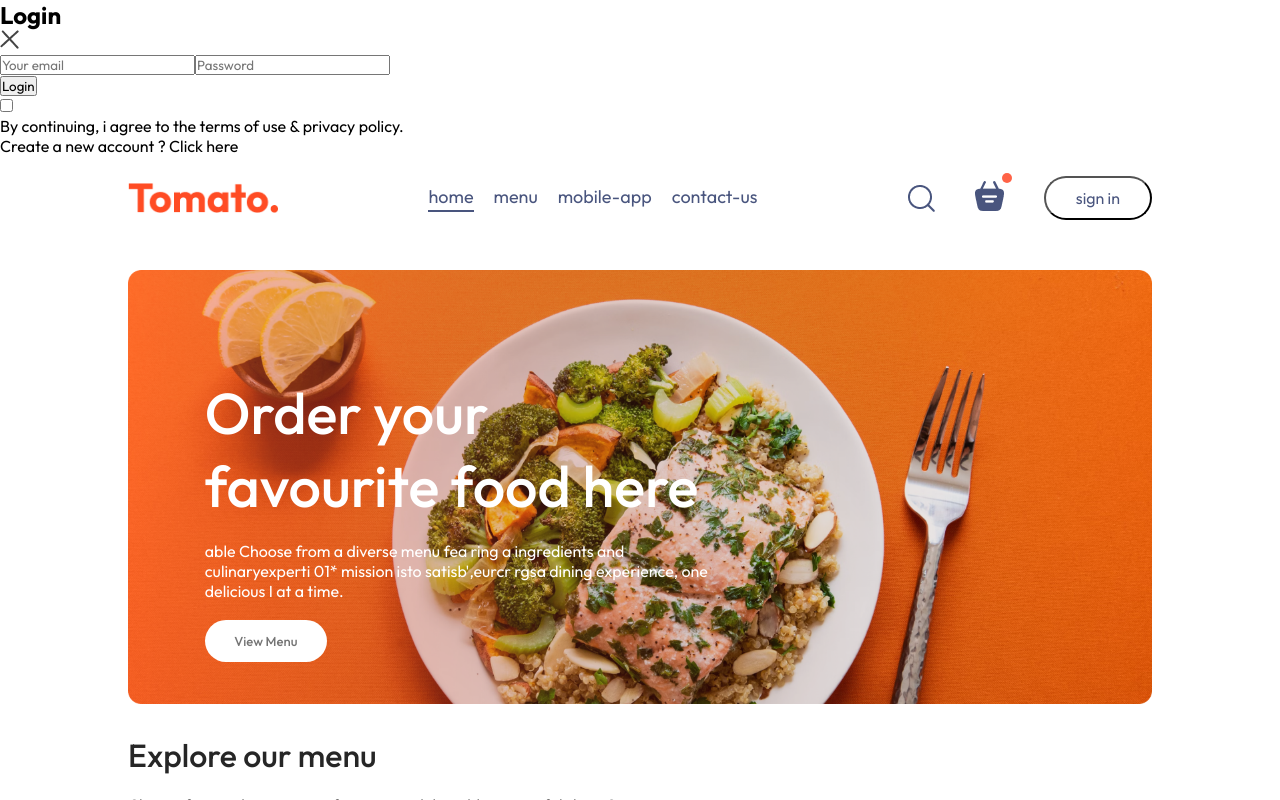
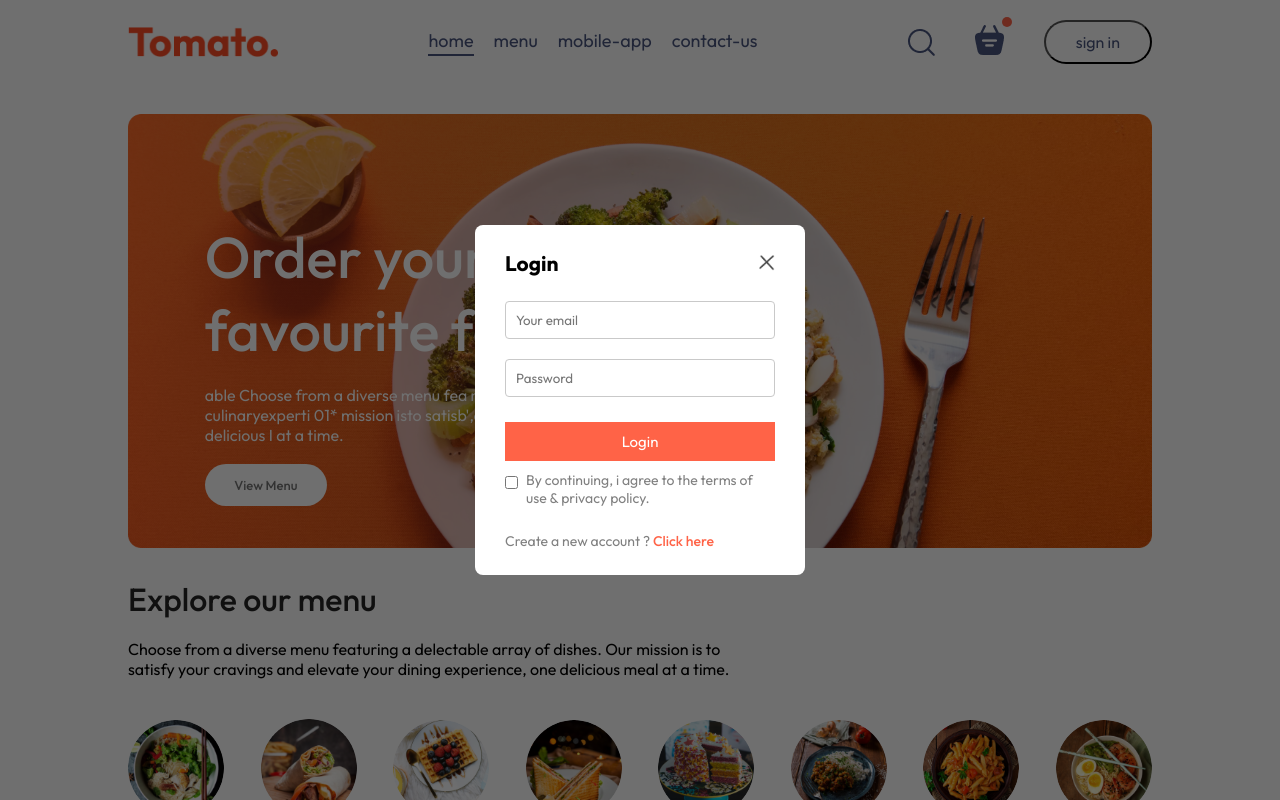
Before and after one commit to Christian-Aristide/react_frontend, a React (Vite) app: page / in a window 1280 px wide. Both pictures are taken after a click on the button "sign in". Shown: the top 800 px of the page. Built offline with nearby package versions, Linux system fonts and the light colour scheme.

Commit message:
fin du formulaire

```diff
--- a/src/App.jsx
+++ b/src/App.jsx
@@ -14,7 +14,7 @@
 
   return (
     <>
-    {showLogin? <LoginPopup/>: <></>}
+    {showLogin? <LoginPopup setShowLogin={setShowLogin} />:<></>}
      <div className='app'>
      <NavBar setShowLogin={setShowLogin} />
      <Routes>
--- a/src/components/LoginPopup/LoginPopup.css
+++ b/src/components/LoginPopup/LoginPopup.css
@@ -0,0 +1,73 @@
+.login-popup{
+  position: absolute;
+  z-index: 1;
+  width: 100%;
+  height: 100%;
+  background-color: #00000090;
+  display: grid;
+}
+
+.login-popup-container{
+  place-self: center;
+  width: max(23vw, 330px);
+  color: #808080;
+  background-color: #fff;
+  display: flex;
+  flex-direction: column;
+  gap: 25px;
+  border-radius: 8px;
+  padding: 25px 30px;
+  font-size: 14px;
+  animation: fadeIn 0.5s;
+}
+
+.login-popup-title{
+  display: flex;
+  justify-content: space-between;
+  align-items: center;
+  color: black;
+}
+
+.login-popup-title img{
+  cursor: pointer;
+  width: 16px;
+}
+
+.login-popup-inputs{
+  display: flex;
+  flex-direction: column;
+  gap: 20px;
+}
+
+.login-popup-inputs input{
+  outline: none;
+  border: 1px solid #c9c9c9;
+  padding: 10px;
+  border-radius: 4px;
+}
+
+.login-popup-container button{
+  border: none;
+  background-color: tomato;
+  padding: 10px;
+  color: white;
+  cursor: pointer;
+  font-size: 15px;
+}
+
+.login-popup-condition{
+  display: flex;
+  align-items: start;
+  gap: 8px;
+  margin-top: -15px;
+}
+
+.login-popup-condition input{
+  margin-top: 5px;
+}
+
+.login-popup p span{
+  color: tomato;
+  font-weight: 500;
+  cursor: pointer;
+}
--- a/src/components/LoginPopup/LoginPopup.jsx
+++ b/src/components/LoginPopup/LoginPopup.jsx
@@ -1,15 +1,19 @@
 import React, { useState } from "react";
 import "./LoginPopup.css";
 import { assets } from "../../assets/assets";
-const LoginPopup = () => {
+
+
+const LoginPopup = ({setShowLogin}) => {
+
   const [currState, setCurrState] = useState("Login");
+
   return (
     <div className="login-popup">
       <form className="login-popup-container">
         <div className="login-popup-title">
           <h2>{currState} </h2>
           <img
-            onClick={() => setCurrState(false)}
+            onClick={() => setShowLogin(false)}
             src={assets.cross_icon}
             alt=""
           />
```
